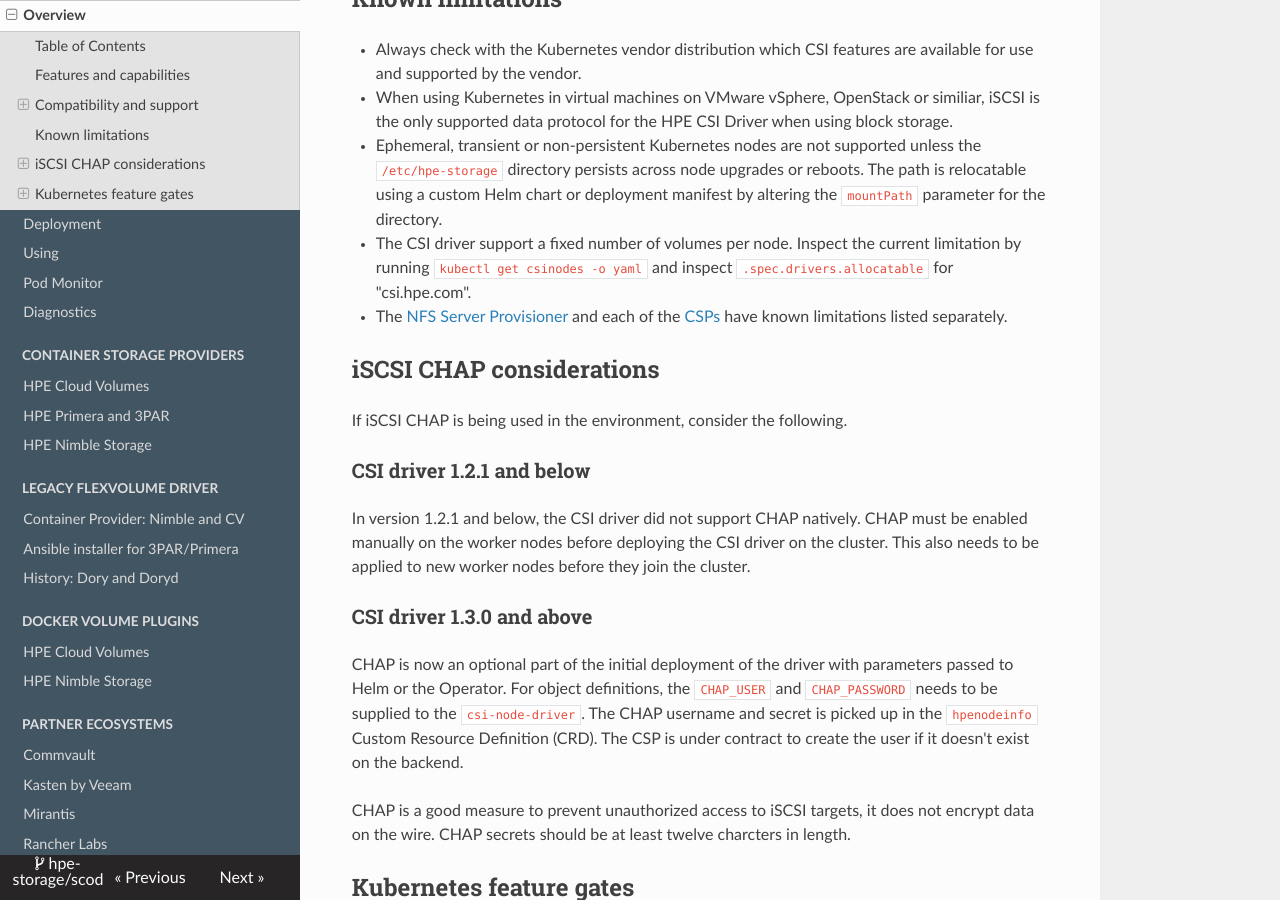
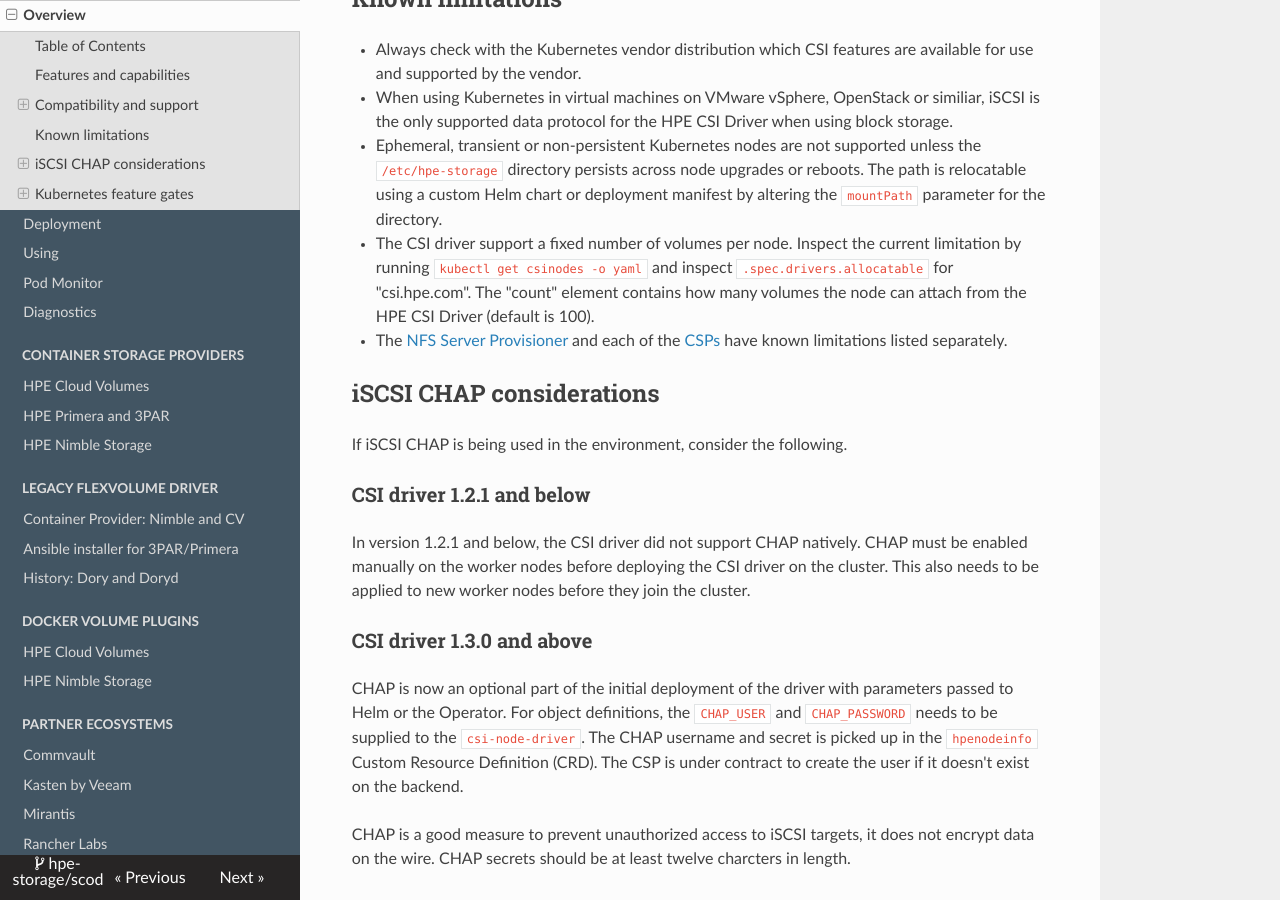
Before and after one commit to hpe-storage/scod, an MkDocs documentation site: the page built from docs/csi_driver/index.md, in a window 1280 px wide and 900 px high, scrolled down 4665 px. Built offline with MkDocs 1.6.1, drawn with Linux system fonts in a browser that asks for light colours; nearby versions of some CDN libraries.

Commit message:
Fixings
Signed-off-by: Michael Mattsson <michael.mattsson@hpe.com>

```diff
--- a/docs/csi_driver/index.md
+++ b/docs/csi_driver/index.md
@@ -195,7 +195,7 @@
 * Always check with the Kubernetes vendor distribution which CSI features are available for use and supported by the vendor.
 * When using Kubernetes in virtual machines on VMware vSphere, OpenStack or similiar, iSCSI is the only supported data protocol for the HPE CSI Driver when using block storage.
 * Ephemeral, transient or non-persistent Kubernetes nodes are not supported unless the `/etc/hpe-storage` directory persists across node upgrades or reboots. The path is relocatable using a custom Helm chart or deployment manifest by altering the `mountPath` parameter for the directory.
-* The CSI driver support a fixed number of volumes per node. Inspect the current limitation by running `kubectl get csinodes -o yaml` and inspect `.spec.drivers.allocatable` for "csi.hpe.com".
+* The CSI driver support a fixed number of volumes per node. Inspect the current limitation by running `kubectl get csinodes -o yaml` and inspect `.spec.drivers.allocatable` for "csi.hpe.com". The "count" element contains how many volumes the node can attach from the HPE CSI Driver (default is 100).
 * The [NFS Server Provisioner](using.md#limitations_and_considerations_for_the_nfs_server_provisioner) and each of the [CSPs](../container_storage_provider/index.md) have known limitations listed separately.
 
 ## iSCSI CHAP considerations
```
Also changed, not shown: docs/csi_driver/using.md (+1 -1 lines).
